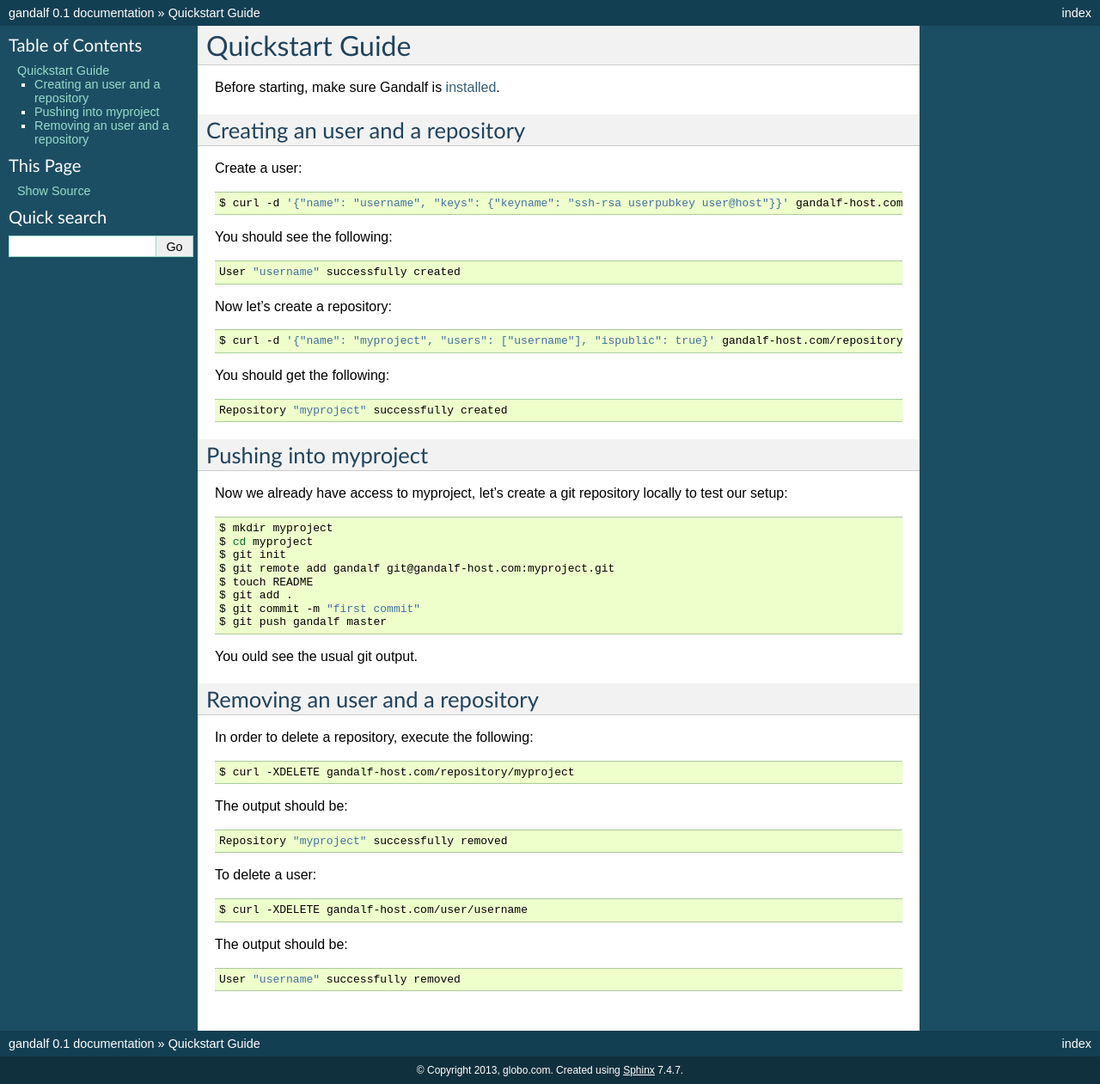
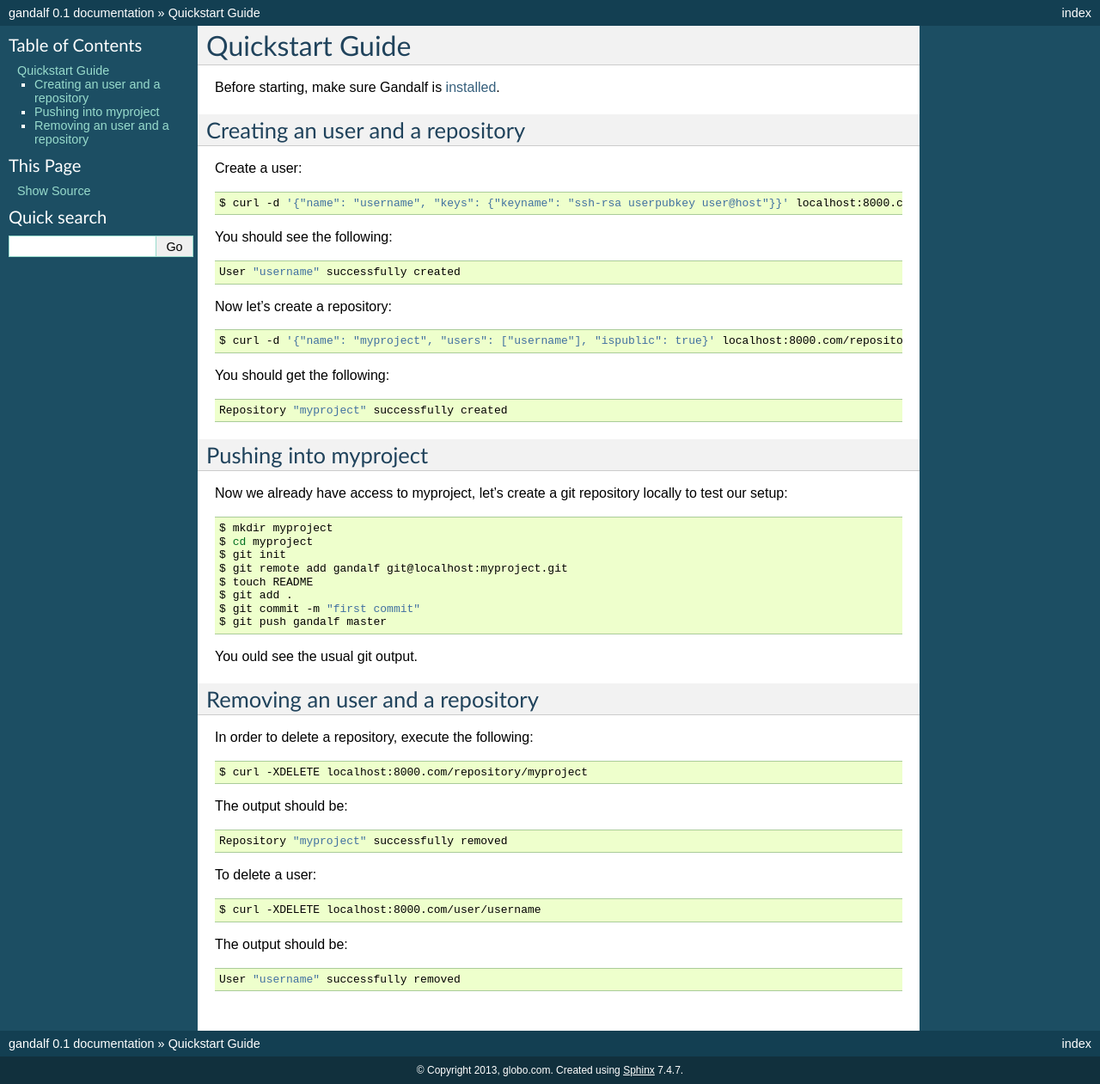
Before and after one commit to tsuru/gandalf, a Sphinx documentation site: the page built from docs/source/quickstart.rst, in a window 1280 px wide. Shown: the whole page at 86% size. Built offline with Sphinx 7.4.7, drawn with Linux system fonts in a browser that asks for light colours.

Commit message:
docs: simplifying the quickstart and the first conf.

```diff
--- a/docs/source/quickstart.rst
+++ b/docs/source/quickstart.rst
@@ -13,7 +13,7 @@ Create a user:
 
 ::
 
-    $ curl -d '{"name": "username", "keys": {"keyname": "ssh-rsa userpubkey user@host"}}' gandalf-host.com/user
+    $ curl -d '{"name": "username", "keys": {"keyname": "ssh-rsa userpubkey user@host"}}' localhost:8000.com/user
 
 You should see the following:
 
@@ -29,7 +29,7 @@ Now let's create a repository:
 
 ::
 
-    $ curl -d '{"name": "myproject", "users": ["username"], "ispublic": true}' gandalf-host.com/repository
+    $ curl -d '{"name": "myproject", "users": ["username"], "ispublic": true}' localhost:8000.com/repository
 
 You should get the following:
 
@@ -51,7 +51,7 @@ Now we already have access to myproject, let's create a git repository locally t
     $ mkdir myproject
     $ cd myproject
     $ git init
-    $ git remote add gandalf git@gandalf-host.com:myproject.git
+    $ git remote add gandalf git@localhost:myproject.git
     $ touch README
     $ git add .
     $ git commit -m "first commit"
@@ -68,7 +68,7 @@ In order to delete a repository, execute the following:
 
 ::
 
-    $ curl -XDELETE gandalf-host.com/repository/myproject
+    $ curl -XDELETE localhost:8000.com/repository/myproject
 
 The output should be:
 
@@ -84,7 +84,7 @@ To delete a user:
 
 ::
 
-    $ curl -XDELETE gandalf-host.com/user/username
+    $ curl -XDELETE localhost:8000.com/user/username
 
 The output should be:
 
```
Also changed, not shown: 1 other file.
